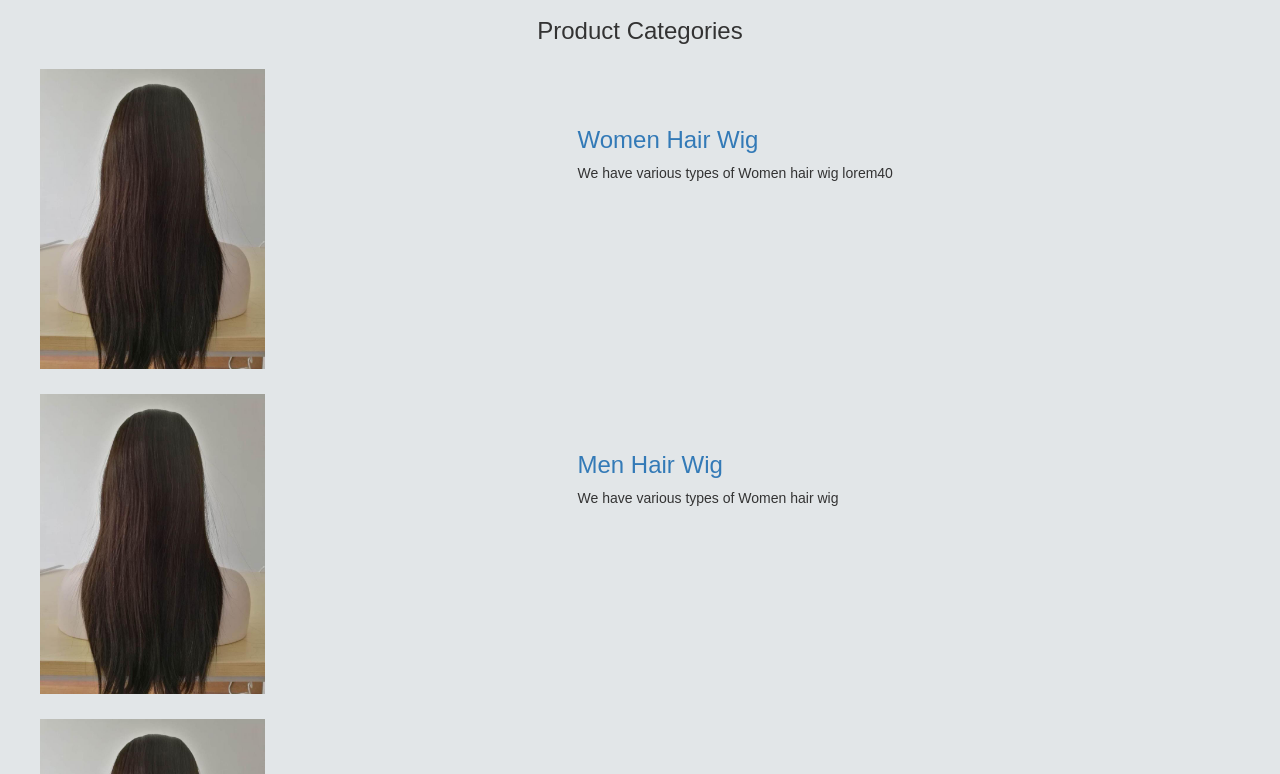
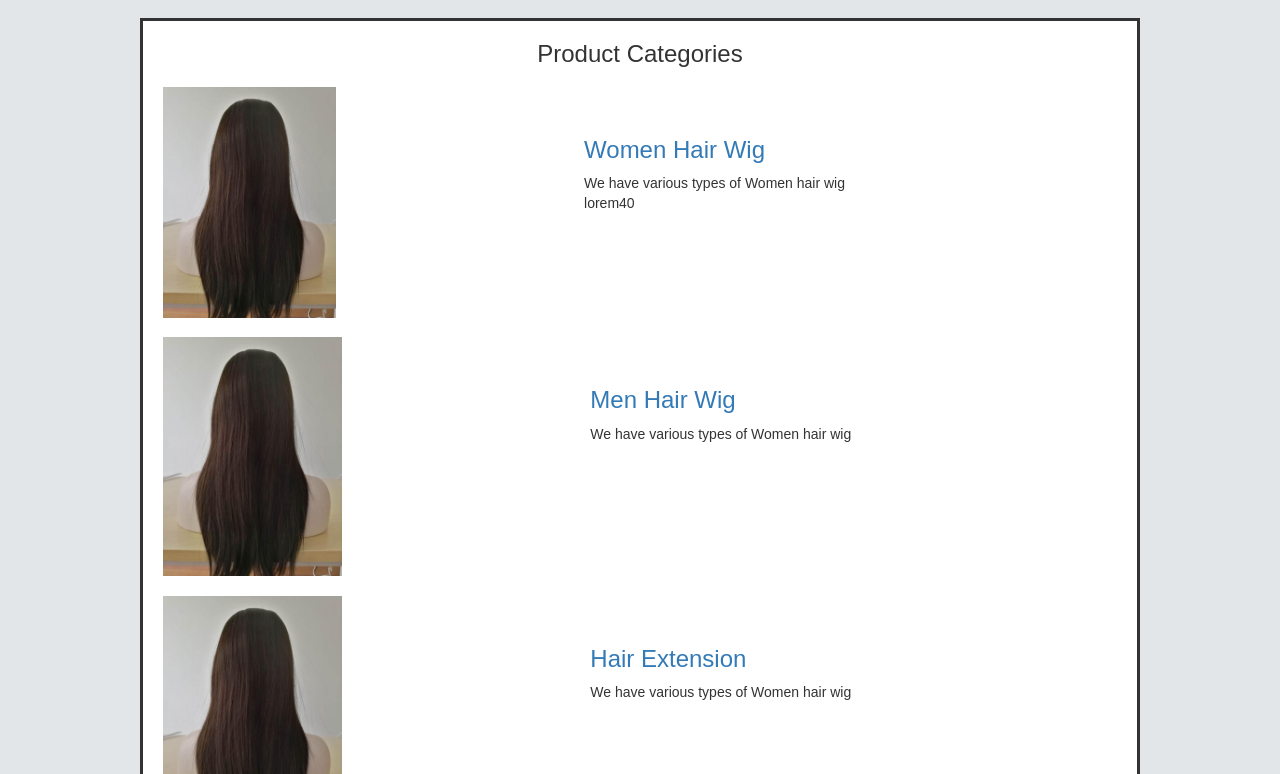
Before and after one commit to dk2547/hairwigresorces, a website: page products.html in a window 1280 px wide. Shown: the part 162-936 px from the top of the page. Drawn offline with nearby package versions, Linux system fonts and the light colour scheme.

Commit message:
test product page margin

```diff
--- a/products.html
+++ b/products.html
@@ -47,6 +47,14 @@
             /* font-family: 'Josefin Slab', serif; */
         }
 
+        .product-title {
+            margin: 0px 10%;
+            /* padding: 0 9%; */
+            border: solid;
+            background-color: white;
+
+        }
+
         .mid-section {
             padding-right: 15px;
             padding-left: 15px;
@@ -84,7 +92,7 @@
             </center>
             <div class="product-category">
                 <div class="product-img">
-                    <img class="product-img-img" src="./pics/ourProd1.jpeg" alt="">
+                    <a href="#"> <img class="product-img-img" src="./pics/ourProd1.jpeg" alt=""></a>
                 </div>
                 <div class="product-desc">
                     <a href="#">
@@ -96,7 +104,7 @@
 
             <div class="product-category">
                 <div class="product-img">
-                    <img class="product-img-img" src="./pics/ourProd1.jpeg" alt="">
+                    <a href="#"> <img class="product-img-img" src="./pics/ourProd1.jpeg" alt=""></a>
                 </div>
                 <div class="product-desc">
                     <a href="#">
@@ -108,7 +116,7 @@
 
             <div class="product-category">
                 <div class="product-img">
-                    <img class="product-img-img" src="./pics/ourProd1.jpeg" alt="">
+                    <a href="#"> <img class="product-img-img" src="./pics/ourProd1.jpeg" alt=""></a>
                 </div>
                 <div class="product-desc">
                     <a href="#">
```
